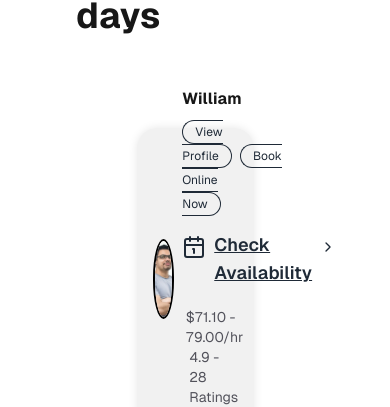
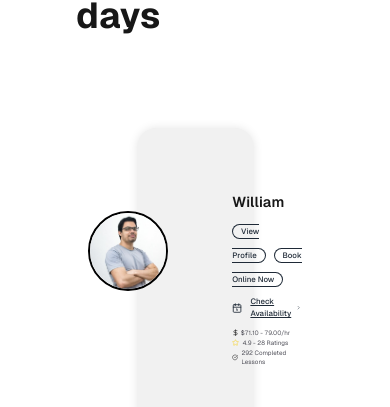
Before and after one commit to NazakatUmrani/Codefyze-Intern-Frontend, a Next.js app in the folder 01-Driver_UI/: page / in a window 390 px wide. Shown: the part 438-845 px from the top of the page. Built offline with nearby package versions, Linux system fonts and the light colour scheme.

Commit message:
responsiveness to cards aspect ratio and content size

```diff
--- a/01-Driver_UI/src/components/Card.js
+++ b/01-Driver_UI/src/components/Card.js
@@ -4,9 +4,9 @@ import 'tailwindcss/tailwind.css'; // Import Tailwind CSS styles
 
 export default function Card() {
     return (
-        <div className="card min-h-max h-max w-[80vw] flex items-center gap-2 lg:w-full">
-            <div className='profile w-[5rem] h-[5rem]'>
-            {/* <div className='profile w-20 h-20'> */}
+        <div className="card w-[90%] h-auto aspect-[2/1] flex items-center gap-2 justify-center lg:w-full border-b-gray-100">
+            <div className='profile h-2/4 aspect-square'>
+                {/* <div className='profile w-20 h-20'> */}
                 <Image
                     src="/profile.jpg"
                     alt="Picture of the author"
@@ -15,20 +15,20 @@ export default function Card() {
                     className='profile-image w-full h-full object-cover'
                 />
             </div>
-            <div className='w-[65%] h-[90%] flex flex-col justify-center'>
-                <div><b>William</b></div>
-                <div className='mt-2'>
-                    <span className='text-[0.75rem] text-[#1F2A37] border border-[#1F2A37] py-1 px-3 rounded-2xl'>View Profile</span>
-                    <span className='text-[0.75rem] text-[#1F2A37] border border-[#1F2A37] py-1 px-3 rounded-2xl ml-2'>Book Online Now</span>
+            <div className='w-full h-[95%] flex flex-col justify-center'>
+                <div className='text-[3.7vw] font-semibold'>William</div>
+                <div className='mt-[0.7vw]'>
+                    <span className='text-[2vw] text-[#1F2A37] font-medium border border-[#1F2A37] py-[0.5vw] px-[2vw] rounded-2xl'>View Profile</span>
+                    <span className='text-[2vw] text-[#1F2A37] font-medium border border-[#1F2A37] py-[0.5vw] px-[2vw] rounded-2xl ml-2'>Book Online Now</span>
                 </div>
-                <div className='mt-4 flex'>
-                    <span className='text-sm text-[#1F2A37] relative top-1'><Calendar1 /></span>
-                    <span className='text-lg font-semibold text-[#1F2A37] ml-2 underline flex'>Check Availability<ChevronRight className='relative top-1'/></span>
+                <div className='mt-[2vw] flex'>
+                    <span className='text-[#1F2A37] flex items-center'><Calendar1 className='h-auto w-[2.6vw]'/></span>
+                    <span className='text-[2vw] font-medium text-[#1F2A37] ml-2 underline flex items-center'>Check Availability<ChevronRight className='h-auto w-[2vw]' /></span>
                 </div>
-                <div className='mt-4 flex flex-col gap-1'>
-                    <span className='text-sm relative top-1 flex'><DollarSign size={16}/>&nbsp;<span className='text-zinc-600'>$71.10 - 79.00/hr</span></span>
-                    <span className='text-sm flex'><Star color="#f6d32d" size={16}/>&nbsp;&nbsp;<span className='text-zinc-600'>4.9 - 28 Ratings</span></span>
-                    <span className='text-sm flex'><CircleCheckBig size={16}/>&nbsp;&nbsp;<span className='text-zinc-600'>292 Completed Lessons</span></span>
+                <div className='mt-[2vw] flex flex-col gap-[0.2vw]'>
+                    <span className='text-[1.6vw] flex'><DollarSign className='h-auto w-[1.8vw]' />&nbsp;<span className='text-zinc-600'>$71.10 - 79.00/hr</span></span>
+                    <span className='text-[1.6vw] flex'><Star color="#f6d32d" className='h-auto w-[1.8vw]' />&nbsp;&nbsp;<span className='text-zinc-600'>4.9 - 28 Ratings</span></span>
+                    <span className='text-[1.6vw] flex'><CircleCheckBig className='h-auto w-[1.8vw]' />&nbsp;&nbsp;<span className='text-zinc-600'>292 Completed Lessons</span></span>
                 </div>
             </div>
         </div>
--- a/01-Driver_UI/src/pages/index.js
+++ b/01-Driver_UI/src/pages/index.js
@@ -22,6 +22,7 @@ export default function Home() {
     <div
       className={`${geistSans.variable} ${geistMono.variable} flex flex-col min-w-screen font-[family-name:var(--font-geist-sans)] mb-11`}
     >
+      {/* Navbar */}
       <div className="flex justify-between navbar bg-[#1F2A37] h-30">
         <div className="w-full h-20 bg-road bg-center bg-cover sm:w-[20vw] sm:h-auto"></div>
         <div className="hidden sm:flex items-center w-[60vw] p-10 justify-center">
@@ -38,12 +39,16 @@ export default function Home() {
         </div>
         <div className="hidden sm:block bg-road bg-center bg-cover sm:w-[20vw]"></div>
       </div>
+
+      {/* Header */}
       <div className="toptext flex flex-col items-center p-9 gap-6">
         <div className="">We have <b>19 auto instructors</b> available in <b>Melbourne, 3000. </b>Lesson prices in Melbourne start from <b>$67.50/hr.</b></div>
         <ScheduleCarousel />
         <div className="text-4xl font-bold m-10">Instructor available in the next 7 days</div>
 
       </div>
+
+      {/* Cards */}
       <div className="CardContainer lg:px-auto flex justify-center">
         <div className="grid grid-cols-1 lg:grid-cols-2 lg:gap-x-10">
           <Card />
--- a/01-Driver_UI/src/styles/globals.css
+++ b/01-Driver_UI/src/styles/globals.css
@@ -44,7 +44,7 @@ body {
   width: 30vw;
   height: 36vh;
   background: #F1F1F1;
-  border-radius: 1.3rem;
+  border-radius: 5vw;
   box-shadow: 0 0 10px rgba(0, 0, 0, 0.1);
   padding: 1rem;
   margin: 1rem;
@@ -53,7 +53,7 @@ body {
   width: 80px; /* Fixed width */
   height: 80px; /* Fixed height */
   border-radius: 50%; /* Make it circular */
-  border: 2px solid #000; /* Add border with desired color */
+  border: 0.6vw solid #000; /* Add border with desired color */
   object-fit: cover; /* Maintain aspect ratio */
 }
 
```
